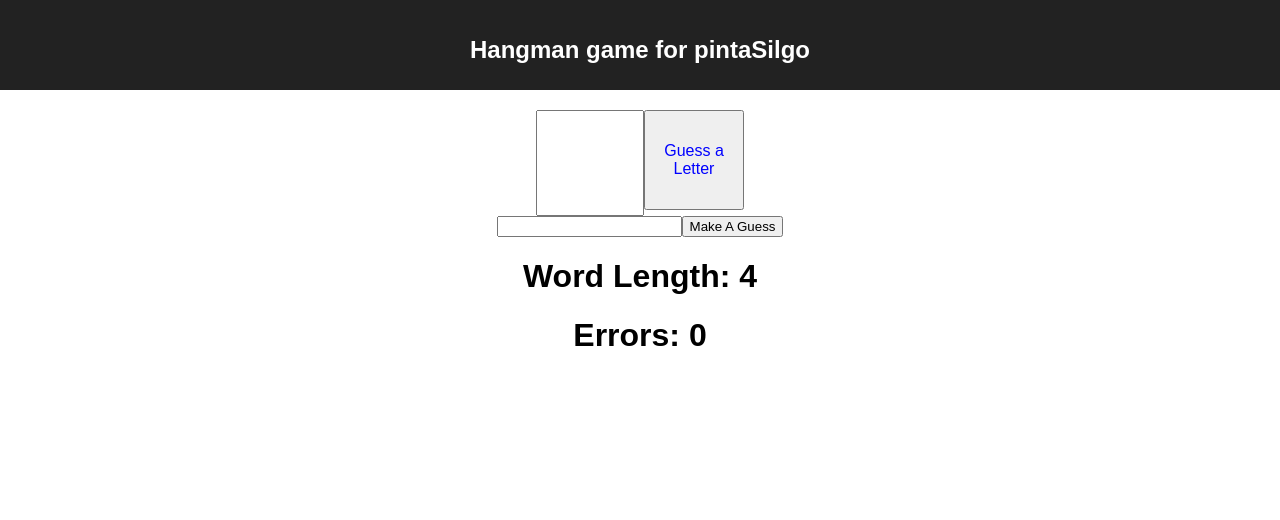
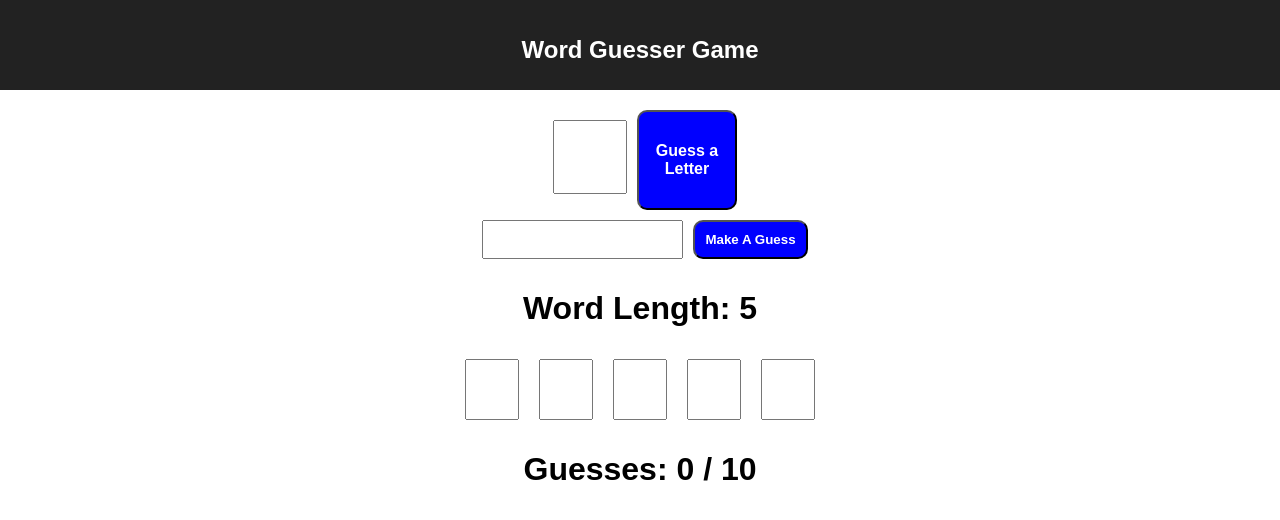
Before and after one commit to CodeMuz/react-app-wordguesser, a React app: page / in a window 1280 px wide. Shown: the top 520 px of the page. Built offline with nearby package versions, Linux system fonts and the light colour scheme.

Commit message:
show letters

```diff
--- a/src/App.css
+++ b/src/App.css
@@ -15,6 +15,25 @@
   color: white;
 }
 
+button {
+  background: blue;
+  color:white !important;
+  border-radius: 10px;
+  font-weight: 700;
+  padding:10px;
+}
+
+input {
+  padding:10px;
+  margin:10px;
+  text-align: center;
+}
+
+input.letter {
+  width:30px;
+  font-size: 1em;
+}
+
 .App-title {
   font-size: 1.5em;
 }
--- a/src/App.tsx
+++ b/src/App.tsx
@@ -15,7 +15,6 @@ import HangmanFormWrapper from "./man/manwrapper";
     "gigantic",
     "incompetent",
     "cast",
-    "waggish",
     "super"
   ];
   return words[Math.floor(Math.random() * words.length)].toUpperCase();
@@ -29,7 +28,7 @@ class App extends React.Component {
     return (
       <div className="App">
         <header className="App-header">
-          <h1 className="App-title">Hangman game for pintaSilgo</h1>
+          <h1 className="App-title">Word Guesser Game</h1>
         </header>
 
         <HangmanFormWrapper />
--- a/src/man/list.tsx
+++ b/src/man/list.tsx
@@ -1,46 +1,72 @@
 import * as React from "react";
 import { connect } from "react-redux";
-import {resetGame} from '../actions';
+import { resetGame } from "../actions";
 
 const mapStateToProps = (state: any) => {
   return {
-    game: state.namesReducer,
+    game: state.namesReducer
     // errors: state.scoreReducer
   };
 };
 
 interface ILetter {
-  letter:string,
-  position:number
+  letter: string;
+  position: number;
+  correct: boolean;
 }
 
 interface IListProps {
-  resetGame: () => {},
-  game : {letters:ILetter[],errors:number}
+  resetGame: () => {};
+  game: { letters: ILetter[]; errors: number };
 }
 
-const List: React.StatelessComponent<IListProps> = (props) => {
-
+const List: React.StatelessComponent<IListProps> = props => {
   const MAX_GUESSED = 10;
 
-  const names = props.game.letters.map((letter:ILetter, index: number) => {
+  const letterBoxes:string[] = [];
+  const length = (global as any).word.length;
+
+  for (let i = 0; i < length; i++) {
+    letterBoxes.push('');
+  }
+
+  const names = props.game.letters.map((letter: ILetter, index: number) => {
     const letterPos = letter.position;
 
-    const positionString = (letterPos !== -1)? 'position:'+ letterPos: ' ';
+    const positionString = letterPos !== -1 ? "position:" + letterPos : " ";
 
-    return <p key={index}>{letter.letter} {positionString}</p>;
+    let letterString = "";
+
+    letterBoxes[letterPos - 1] = letter.correct ? letter.letter : "";
+
+    if (letter.correct) {
+      letterString = "Correct! It does contain letter: " + letter.letter;
+    } else {
+      letterString = "Does not contain letter: " + letter.letter;
+    }
+
+    return (
+      <p key={index}>
+        {letterString} {positionString}
+      </p>
+    );
   });
 
-  const isGameOver = props.game.errors === MAX_GUESSED - 1 ? 'GAME OVER' : '';
+  const letterBoxEle = letterBoxes.map((letter, index) => {
+    return <input className="letter" key={index} value={letter} readOnly={true}/>;
+  });
 
-  if(props.game.errors === MAX_GUESSED){
+  const isGameOver = props.game.errors === MAX_GUESSED - 1 ? "GAME OVER" : "";
+
+  if (props.game.errors === MAX_GUESSED) {
     props.resetGame();
   }
 
   return (
     <div>
       <h1>Word Length: {(global as any).word.length}</h1>
-      <h1>Errors: {`${props.game.errors} ${isGameOver}`}</h1>
+      <h1>{letterBoxEle}</h1>
+      <h1>Guesses: {`${props.game.errors} ${isGameOver}`} / 10</h1>
       <div>{names}</div>
     </div>
   );
@@ -48,5 +74,5 @@ const List: React.StatelessComponent<IListProps> = (props) => {
 
 export default connect(
   mapStateToProps,
-  {resetGame}
+  { resetGame }
 )(List);
--- a/src/man/manwrapper.tsx
+++ b/src/man/manwrapper.tsx
@@ -31,8 +31,8 @@ class HangmanForm extends React.Component<IMyProps, IMyComponentState> {
     return {
       color: "blue",
       fontSize: "2em",
-      height: "100px",
-      width: "100px"
+      height: "50px",
+      width: "50px"
     };
   }
 
--- a/src/reducers/names_reducer.tsx
+++ b/src/reducers/names_reducer.tsx
@@ -4,13 +4,14 @@ export const namesReducer = (
   state: any = { errors: 0, letters: [] },
   action: any
 ) => {
-  global.console.log((global as any).word);
+  // global.console.log((global as any).word);
   switch (action.type) {
     case GUESS_LETTER:
       const letter = action.payload.toUpperCase(0);
       if ((global as any).word.includes(letter)) {
         const foundLetter = {
-          letter: "Correct! It does contain letter: " + letter,
+          correct: true,
+          letter,
           position: (global as any).word.indexOf(letter) + 1
         };
         return {
@@ -22,17 +23,21 @@ export const namesReducer = (
           errors: state.errors + 1,
           letters: [
             ...state.letters,
-            { letter: "Does not contain letter: " + letter, position: -1 }
+            {
+              correct: false,
+              letter,
+              position: -1,
+            }
           ]
         };
       }
     case GUESS_WORD:
       if (action.payload.toUpperCase() === (global as any).word) {
-        (global as any).alert('YOU WIN!');
+        (global as any).alert("YOU WIN!");
         (global as any).word = (global as any).generateNewWord();
         return { errors: 0, letters: [] };
       } else {
-        (global as any).alert('Sorry wrong word, Try again');
+        (global as any).alert("Sorry wrong word, Try again");
         return {
           errors: state.errors + 1,
           letters: [...state.letters]
@@ -41,7 +46,7 @@ export const namesReducer = (
     case GAME_OVER:
       (global as any).word = (global as any).generateNewWord();
       return { errors: 0, letters: [] };
-      (global as any).alert('The word was: ' + (global as any).word);
+      (global as any).alert("The word was: " + (global as any).word);
     default:
       return state;
   }
```
